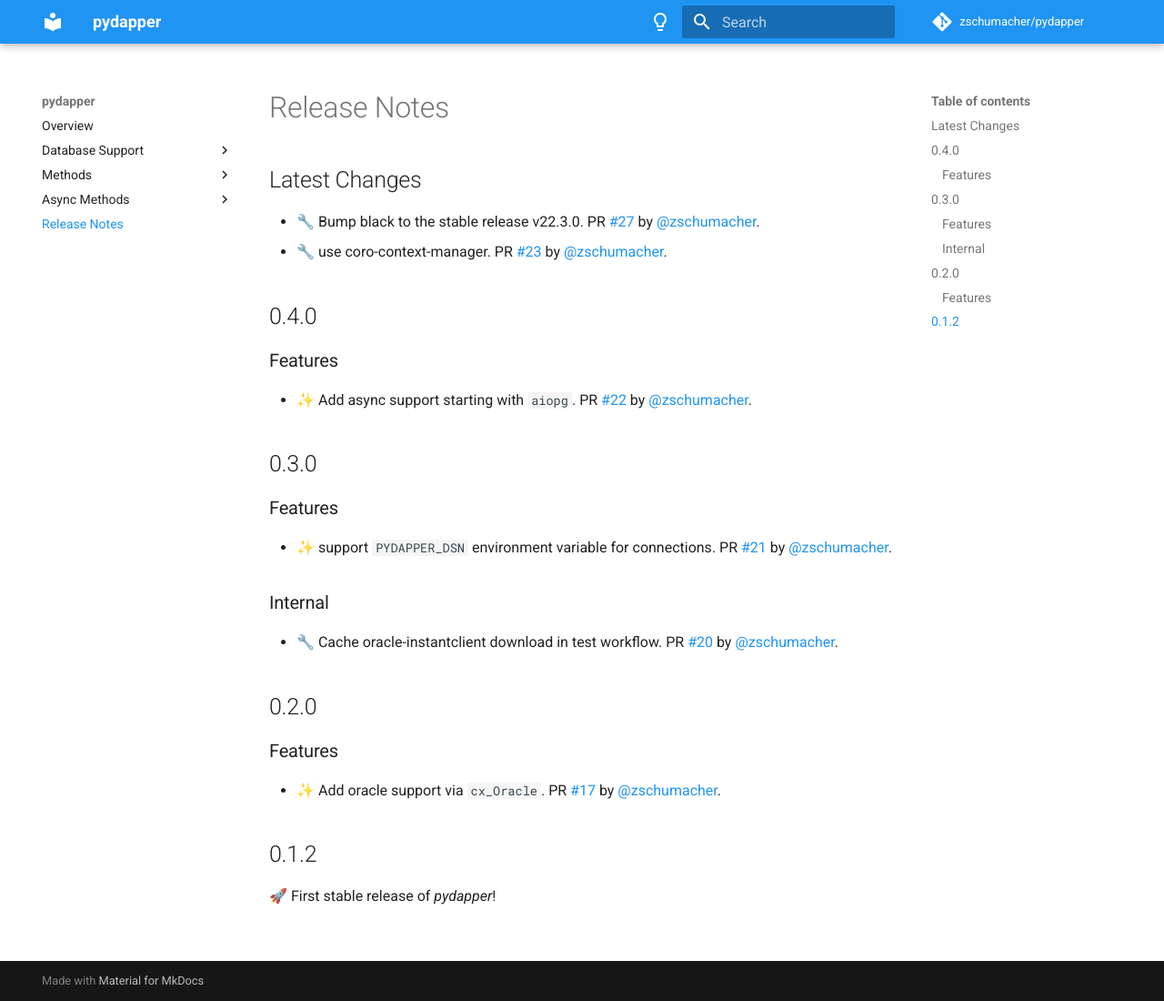
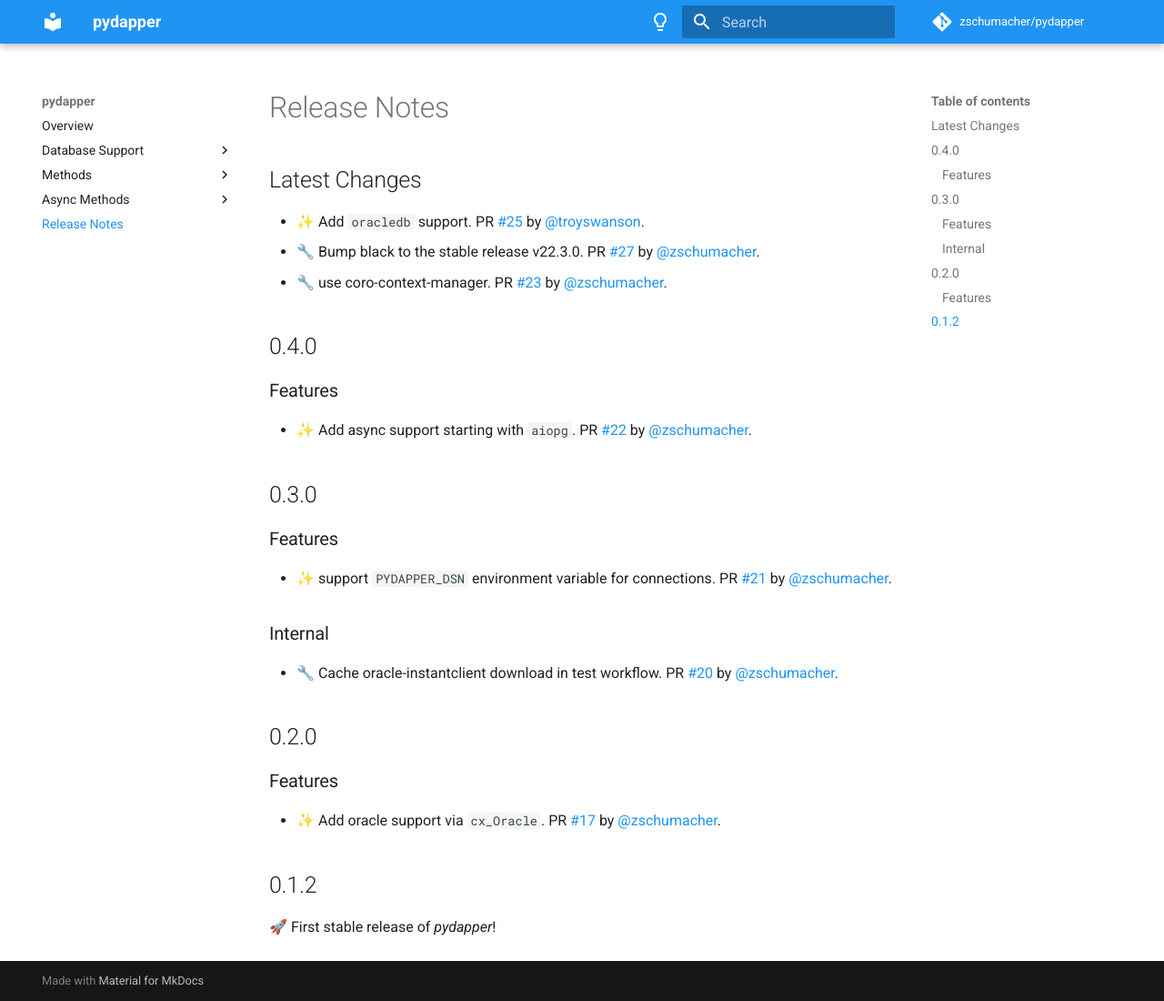
Before and after one commit to zschumacher/pydapper, an MkDocs documentation site: the page built from docs/release_notes.md, in a window 1280 px wide and 1100 px high. Shown: the whole window at 91% size. Built offline with MkDocs 1.6.1 and Material for MkDocs 9.7.7, drawn with Linux system fonts in a browser that asks for light colours; comment, search, counter and statistics services are not loaded.

Commit message:
📝 Update release notes

```diff
--- a/docs/release_notes.md
+++ b/docs/release_notes.md
@@ -1,6 +1,7 @@
 
 ## Latest Changes
 
+* ✨ Add `oracledb` support. PR [#25](https://github.com/zschumacher/pydapper/pull/25) by [@troyswanson](https://github.com/troyswanson).
 * 🔧 Bump black to the stable release v22.3.0. PR [#27](https://github.com/zschumacher/pydapper/pull/27) by [@zschumacher](https://github.com/zschumacher).
 * 🔧  use coro-context-manager. PR [#23](https://github.com/zschumacher/pydapper/pull/23) by [@zschumacher](https://github.com/zschumacher).
 ## 0.4.0
```
